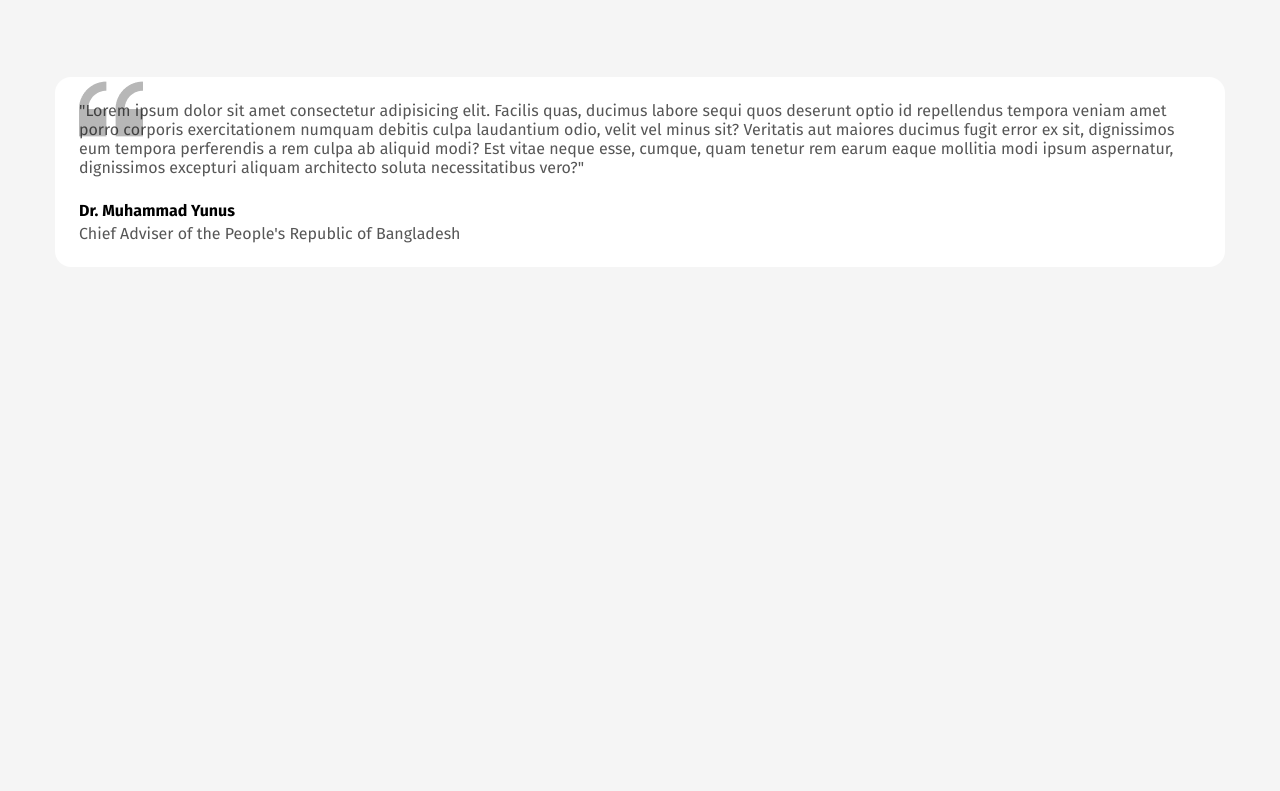
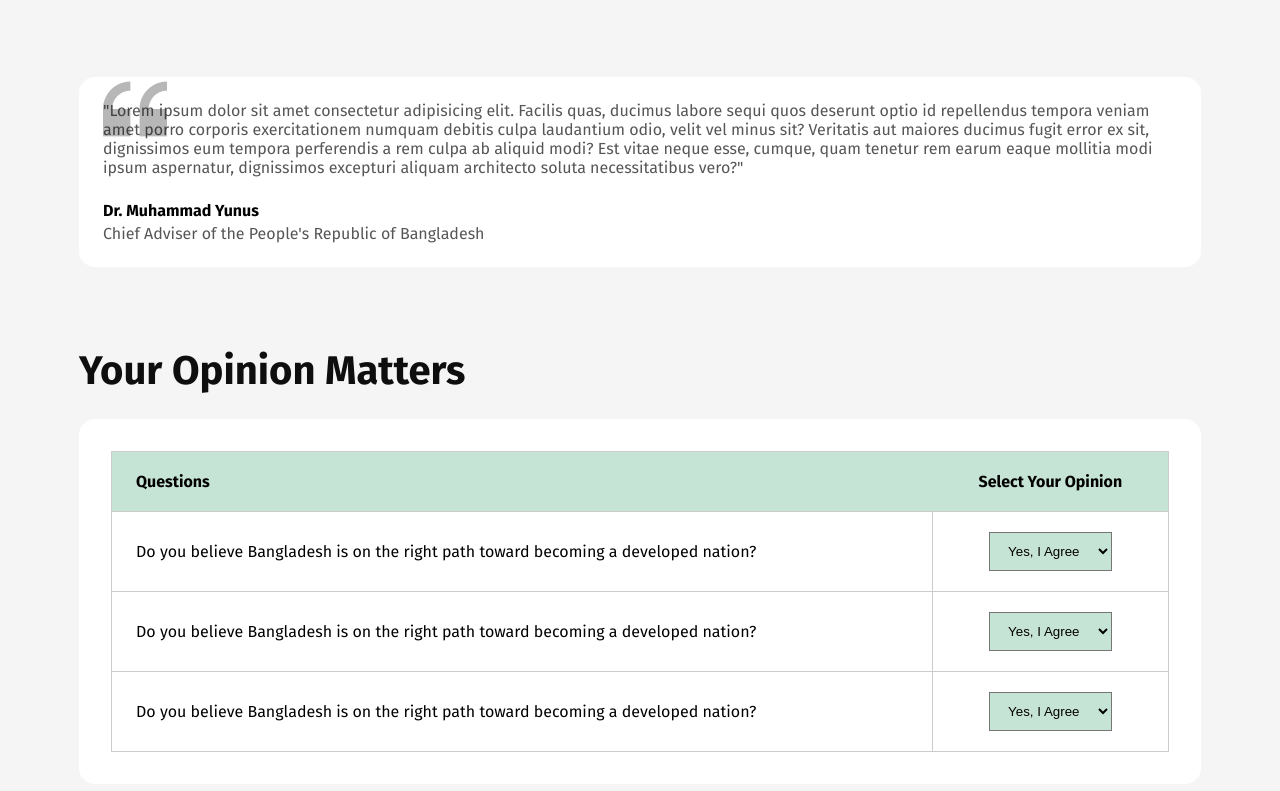
Before and after one commit to FajlaRabby24/make-assignment-1-with-responsive, a plain HTML site: page index.html in a window 1280 px wide. Shown: the part 1568-2359 px from the top of the page. Before the commit the page ends 1915 px from the top, so only its background shows below. Drawn offline with Linux system fonts and the light colour scheme.

Commit message:
opinion section done

```diff
--- a/index.html
+++ b/index.html
@@ -11,11 +11,12 @@
     <link rel="stylesheet" href="styles/pillars.css">
     <link rel="stylesheet" href="styles/vision.css">
     <link rel="stylesheet" href="styles/lorem.css">
+    <link rel="stylesheet" href="styles/opinion.css">
 
 </head>
 
 <body>
-    <header >
+    <header>
         <nav>
             <div class="logo">Bangladesh 2.0</div>
             <div class="sign-in"><button>Sign In</button></div>
@@ -94,15 +95,61 @@
 
         <!-- lorem section  -->
         <section class="lorem">
+            <div class="lorem-container">
                 <div class="lorem-content">
-                <p class="des">"Lorem ipsum dolor sit amet consectetur adipisicing elit. Facilis quas, ducimus labore
-                    sequi quos deserunt optio id repellendus tempora veniam amet porro corporis exercitationem numquam
+                    <p class="des">"Lorem ipsum dolor sit amet consectetur adipisicing elit. Facilis quas, ducimus
+                        labore
+                        sequi quos deserunt optio id repellendus tempora veniam amet porro corporis exercitationem
+                        numquam
                         debitis culpa laudantium odio, velit vel minus sit? Veritatis aut maiores ducimus fugit error ex
-                    sit, dignissimos eum tempora perferendis a rem culpa ab aliquid modi? Est vitae neque esse, cumque,
+                        sit, dignissimos eum tempora perferendis a rem culpa ab aliquid modi? Est vitae neque esse,
+                        cumque,
                         quam tenetur rem earum eaque mollitia modi ipsum aspernatur, dignissimos excepturi aliquam
                         architecto soluta necessitatibus vero?"</p>
                     <h4>Dr. Muhammad Yunus</h4>
                     <p class="des">Chief Adviser of the People's Republic of Bangladesh</p>
+                </div>
+            </div>
+        </section>
+
+        <!-- opinion section  -->
+        <section class="opinion">
+            <h1 class="title">Your Opinion Matters</h1>
+            <div class="opinion-container">
+                <table>
+                    <thead>
+                        <tr>
+                            <th>Questions</th>
+                            <th>Select Your Opinion</th>
+                        </tr>
+                    </thead>
+                    <tbody>
+                        <tr>
+                            <td>Do you believe Bangladesh is on the right path toward becoming a developed nation?</td>
+                            <td>
+                                <select>
+                                    <option>Yes, I Agree</option>
+                                </select>
+                            </td>
+                        </tr>
+                        <tr>
+                            <td>Do you believe Bangladesh is on the right path toward becoming a developed nation?</td>
+                            <td>
+                                <select>
+                                    <option>Yes, I Agree</option>
+                                </select>
+                            </td>
+                        </tr>
+                        <tr>
+                            <td>Do you believe Bangladesh is on the right path toward becoming a developed nation?</td>
+                            <td>
+                                <select>
+                                    <option>Yes, I Agree</option>
+                                </select>
+                            </td>
+                        </tr>
+                    </tbody>
+                </table>
             </div>
         </section>
     </main>
--- a/styles/lorem.css
+++ b/styles/lorem.css
@@ -1,8 +1,13 @@
 .lorem{
     padding: 0px 24px;
     margin-bottom: 80px;
-    background-color: #fff;
+
+}
+
+.lorem-container{
     border-radius: 16px;
+    background-color:#fff;
+    padding: 0px 24px;
 }
 
 .lorem-content{
--- /dev/null
+++ b/styles/opinion.css
@@ -0,0 +1,60 @@
+.opinion{
+    padding: 0 24px;
+    margin-bottom: 80px;
+}
+
+.opinion > .title{
+    margin-bottom: 24px;
+}
+
+.opinion-container{
+    padding: 32px;
+    background-color: #fff;
+    border-radius: 16px;
+}
+
+table{
+    width: 100%;
+}
+
+table, td{
+    border: 1px solid #ccc;
+    border-collapse: collapse;
+}
+td, th{
+    padding: 20px 24px;
+}
+
+th{
+    background-color:#C6E4D6
+}
+
+table th:first-child{
+    text-align: left;
+}
+
+table tr td:last-child{
+    text-align: center;
+}
+
+table td select{
+    padding: 10px 14px;
+    background-color: #C6E4D6;
+}
+
+/* media query */
+@media screen and (max-width: 576px) {
+    .opinion > .title{
+        font-size: 35px;
+    }
+    td, th{
+        padding: 12px 16px;
+    }
+    table tr td:first-child{
+        font-size: 15px;
+    }
+    table td select{
+        padding: 7px 12px;
+        background-color: #C6E4D6;
+    }
+}
```
Lines whose indentation alone changed are shown as unchanged.
